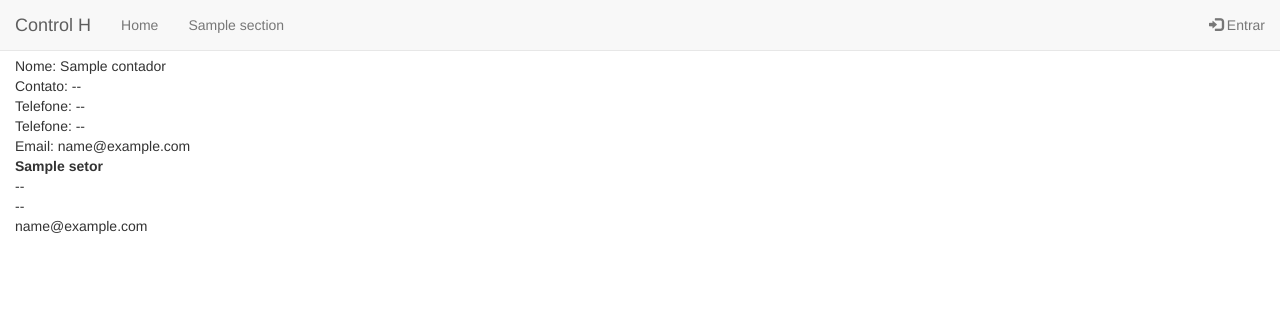
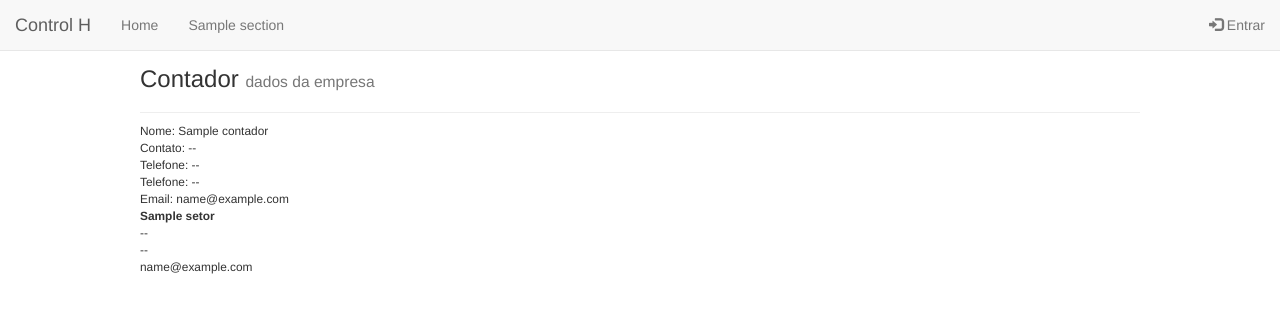
Before and after one commit to FabianoAlmeidaMelo/helper, a Django app: template helper/helper/contabil/templates/contabil/contador_leitura.html in a window 1280 px wide. Shown: the top 313 px of the page. Run offline with Django 3.2, Linux system fonts and the light colour scheme; the template is opened without the code that fills it: most values are stand-ins (such as "Sample title", 1, 10 or a date in 2020); some libraries are stand-ins or nearby versions.

Commit message:
ref #46 centraliza alguns formulários

```diff
--- a/helper/helper/contabil/templates/contabil/contador_leitura.html
+++ b/helper/helper/contabil/templates/contabil/contador_leitura.html
@@ -5,11 +5,17 @@
 {% block css %}
 {% endblock css %}
 
-{% block page_title %}Contador{% endblock page_title %}
+{% block page_title %}
+  <div class="page-header center_div">
+  <!-- TODO erver esse br -->
+  <br>
+  <h3>Contador <small> dados da empresa </span>
+  </div>
+{% endblock page_title %}
 {% block content %}
 
 
-<div class="row-fluid">
+<div class="row-fluid center_div">
     <div class="controls cwell">
         <div class="row-fluid">
             Nome: {{ contador.nome|default:"--"  }}</div>
@@ -23,7 +29,7 @@
             Email: {{ contador.email|default:"--"  }}</div>
     </div>
 </div>
-<div class="row-fluid">
+<div class="row-fluid center_div">
     {% if contador.setor_set.count %}
         {% for setor in contador.setor_set.all %}
         <div class="row-fluid">
--- a/helper/helper/core/templates/base.html
+++ b/helper/helper/core/templates/base.html
@@ -26,6 +26,12 @@
       <script src="https://oss.maxcdn.com/respond/1.4.2/respond.min.js"></script>
     <![endif]-->
   </head>
+  <style type="text/css">
+  .center_div{
+    margin: 0 auto;
+    width:80% /* value of your choice which suits your alignment */
+}
+  </style>
   {% block css %}{% endblock css %}
 </head>
 <body>
```
Also changed, not shown: helper/helper/agenda/templates/agenda/tarefa_form.html (+6 -4 lines), helper/helper/contabil/templates/contabil/contador_form.html (+5 -5 lines), helper/helper/contabil/templates/contabil/contador_read.html (+5 -4 lines).
